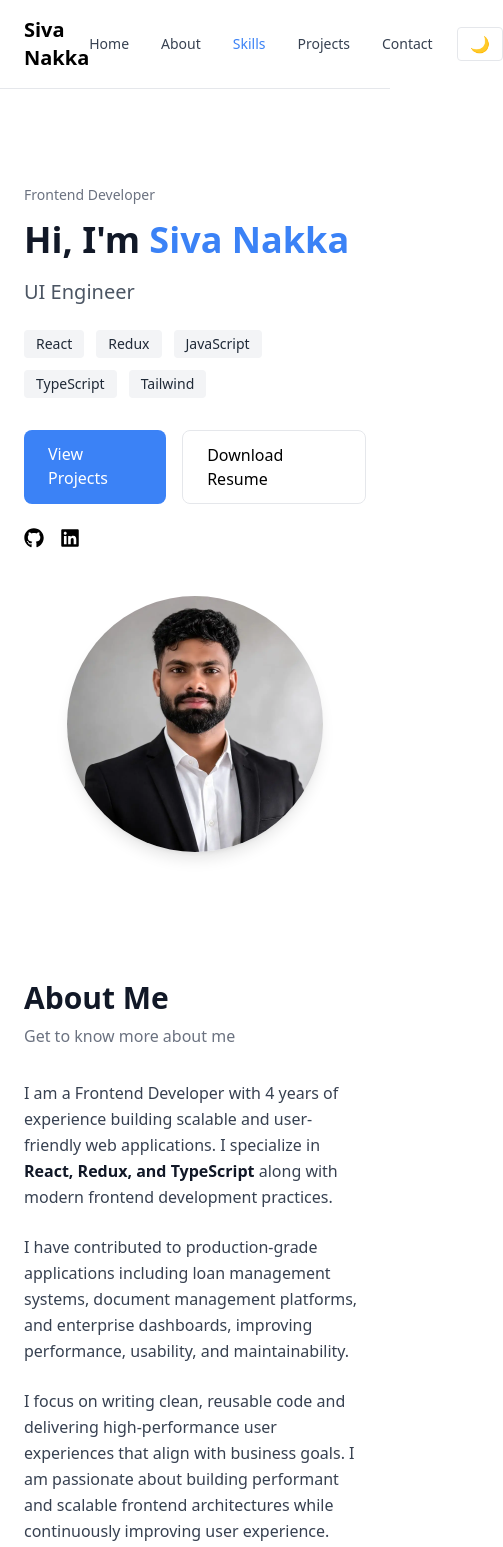
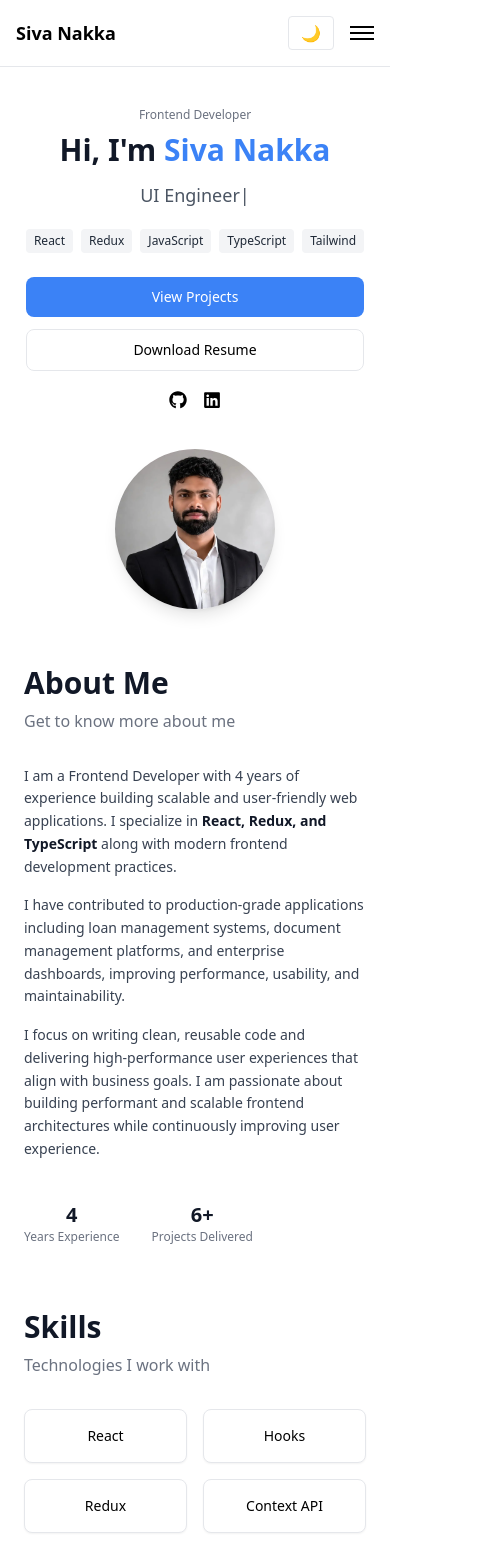
Before and after one commit to nakkasiva039/my-portfolio, a React (Vite) app: page /#skills in a window 390 px wide. Shown: the top 1547 px of the page, 503 px wide, since content can reach past the window. Built offline with nearby package versions, Linux system fonts and the light colour scheme.

Commit message:
Initial portfolio responsive update

```diff
--- a/src/components/Footer.tsx
+++ b/src/components/Footer.tsx
@@ -1,14 +1,14 @@
 const Footer = () => {
   return (
-    <footer className="py-8 border-t mt-4">
+    <footer className="py-6 sm:py-8 border-t mt-6 sm:mt-8">
 
-      <div className="max-w-6xl mx-auto px-6 flex flex-col md:flex-row justify-between items-center gap-4">
+      <div className="max-w-6xl mx-auto px-4 sm:px-6 flex flex-col md:flex-row justify-between items-center gap-3 sm:gap-4 text-center md:text-left">
 
-        <p className="text-gray-500 text-sm">
+        <p className="text-xs sm:text-sm text-gray-500">
           © {new Date().getFullYear()} Siva Nakka. All rights reserved.
         </p>
 
-        <div className="flex gap-6 text-sm">
+        <div className="flex gap-4 sm:gap-6 text-xs sm:text-sm">
 
           <a
             href="https://github.com/nakkasiva039"
--- a/src/components/Navbar.tsx
+++ b/src/components/Navbar.tsx
@@ -1,39 +1,48 @@
 import ThemeToggle from "./ThemeToggle";
 import { useActiveSection } from "../hooks/useActiveSection";
 import { navigation } from "../data/navigation";
-import { useCallback } from "react";
+import { useCallback, useState } from "react";
 
 const Navbar = () => {
   const { activeSection, setManualNavigation, setActiveSection } =
     useActiveSection();
 
+  const [isOpen, setIsOpen] = useState(false);
+
   const linkClasses = (section: string) =>
-    `hover:text-blue-500 ${
+    `block py-2 hover:text-blue-500 ${
       activeSection === section
         ? "text-blue-500"
         : "text-gray-700 dark:text-gray-200"
     }`;
 
-  const handleNavClick = useCallback((id: string) => {
-    setManualNavigation(true);
-    setActiveSection(id);
+  const handleNavClick = useCallback(
+    (id: string) => {
+      setManualNavigation(true);
+      setActiveSection(id);
+      setIsOpen(false); // close menu on click
 
-    setTimeout(() => {
-      setManualNavigation(false);
-    }, 800);
-  }, [setActiveSection, setManualNavigation]);
+      setTimeout(() => {
+        setManualNavigation(false);
+      }, 800);
+    },
+    [setActiveSection, setManualNavigation]
+  );
 
   return (
     <nav className="w-full border-b border-gray-200 dark:border-gray-700 sticky top-0 bg-white dark:bg-gray-900 z-50">
-      <div className="max-w-6xl mx-auto px-6 py-4 flex justify-between items-center">
+      <div className="max-w-6xl mx-auto px-4 sm:px-6 py-4 flex justify-between items-center">
+
+        {/* Logo */}
         <h1
-          className="text-xl font-bold cursor-pointer"
+          className="text-lg sm:text-xl font-bold cursor-pointer"
           onClick={() => window.scrollTo({ top: 0, behavior: "smooth" })}
         >
           Siva Nakka
         </h1>
 
-        <div className="flex items-center gap-6">
+        {/* Desktop Menu */}
+        <div className="hidden md:flex items-center gap-6">
           <ul className="flex gap-8 text-sm font-medium">
             {navigation.map(({ id, label }) => (
               <li key={id}>
@@ -50,7 +59,40 @@ const Navbar = () => {
 
           <ThemeToggle />
         </div>
+
+        {/* Mobile Right Side */}
+        <div className="flex items-center gap-4 md:hidden">
+          <ThemeToggle />
+
+          {/* Hamburger */}
+          <button onClick={() => setIsOpen(!isOpen)}>
+            <div className="space-y-1">
+              <span className="block w-6 h-0.5 bg-black dark:bg-white"></span>
+              <span className="block w-6 h-0.5 bg-black dark:bg-white"></span>
+              <span className="block w-6 h-0.5 bg-black dark:bg-white"></span>
+            </div>
+          </button>
+        </div>
       </div>
+
+      {/* Mobile Menu */}
+      {isOpen && (
+        <div className="md:hidden px-4 pb-4">
+          <ul className="flex flex-col gap-4 text-sm font-medium">
+            {navigation.map(({ id, label }) => (
+              <li key={id}>
+                <a
+                  href={`#${id}`}
+                  className={linkClasses(id)}
+                  onClick={() => handleNavClick(id)}
+                >
+                  {label}
+                </a>
+              </li>
+            ))}
+          </ul>
+        </div>
+      )}
     </nav>
   );
 };
--- a/src/components/ProjectCard.tsx
+++ b/src/components/ProjectCard.tsx
@@ -7,11 +7,14 @@ const ProjectCard = (props: Project) => {
 
   return (
     <>
-      <div className="
+      <div
+        className="
+        h-full
+        flex flex-col justify-between
         border border-gray-200 dark:border-gray-700
         bg-white dark:bg-gray-800
         rounded-xl
-               p-6
+        p-4 sm:p-5 md:p-6
         shadow-md
         transition-all duration-300
         hover:-translate-y-2
@@ -20,34 +23,38 @@ const ProjectCard = (props: Project) => {
         cursor-pointer
       "
       >
-        <h3 className="text-xl font-semibold mb-1 text-gray-900 dark:text-white">
+        {/* Top Content */}
+        <div>
+          <h3 className="text-lg sm:text-xl font-semibold mb-1 text-gray-900 dark:text-white">
             {props.title}
           </h3>
-        <span className="inline-block mt-1 mb-2 text-xs px-2 py-1 rounded bg-green-100 text-green-700 font-medium">
+
+          <span className="inline-block mt-1 mb-2 text-[10px] sm:text-xs px-2 py-1 rounded bg-green-100 text-green-700 font-medium">
             Work Project
           </span>
 
-        <p className="text-gray-600 dark:text-gray-300 mb-4">
+          <p className="text-sm sm:text-base text-gray-600 dark:text-gray-300 mb-4 line-clamp-3">
             {props.description}
           </p>
 
-        <div className="flex flex-wrap gap-2 mb-3">
+          <div className="flex flex-wrap gap-1.5 sm:gap-2 mb-3">
             {props.tech.map((item) => (
               <span
                 key={item}
-              className="text-sm bg-gray-100 dark:bg-gray-700 px-3 py-1 rounded"
+                className="text-[10px] sm:text-xs bg-gray-100 dark:bg-gray-700 px-2 sm:px-3 py-1 rounded"
               >
                 {item}
               </span>
             ))}
           </div>
+        </div>
 
-        {/* View More Button */}
+        {/* Bottom Button */}
         {props.details && (
-          <div className="flex justify-end">
+          <div className="flex justify-end mt-4">
             <button
               onClick={() => setOpen(true)}
-              className="text-blue-500 text-sm font-medium"
+              className="text-blue-500 text-xs sm:text-sm font-medium"
             >
               View More
             </button>
--- a/src/sections/About.tsx
+++ b/src/sections/About.tsx
@@ -6,12 +6,14 @@ const About = () => {
     <section
       id="about"
       aria-labelledby="about-heading"
-      className="py-8 scroll-mt-24 bg-white dark:bg-gray-900"
+      className="py-4 scroll-mt-24 bg-white dark:bg-gray-900"
     >
       <Container>
         <SectionTitle title="About Me" subtitle="Get to know more about me" />
 
-        <p className="text-gray-700 dark:text-gray-300 leading-relaxed max-w-3xl">
+        {/* Content */}
+        <div className="mt-6 sm:mt-8 space-y-4 sm:space-y-6">
+          <p className="text-sm sm:text-base text-gray-700 dark:text-gray-300 leading-relaxed max-w-3xl">
             I am a Frontend Developer with 4 years of experience building scalable
             and user-friendly web applications. I specialize in{" "}
             <span className="font-semibold text-gray-900 dark:text-white">
@@ -20,35 +22,36 @@ const About = () => {
             along with modern frontend development practices.
           </p>
 
-        <p className="text-gray-700 dark:text-gray-300 leading-relaxed mt-6 max-w-3xl">
+          <p className="text-sm sm:text-base text-gray-700 dark:text-gray-300 leading-relaxed max-w-3xl">
             I have contributed to production-grade applications including loan
             management systems, document management platforms, and enterprise
             dashboards, improving performance, usability, and maintainability.
           </p>
 
-        <p className="text-gray-700 dark:text-gray-300 leading-relaxed mt-6 max-w-3xl">
+          <p className="text-sm sm:text-base text-gray-700 dark:text-gray-300 leading-relaxed max-w-3xl">
             I focus on writing clean, reusable code and delivering
             high-performance user experiences that align with business goals. I am
             passionate about building performant and scalable frontend
             architectures while continuously improving user experience.
           </p>
+        </div>
 
         {/* Optional Stats Section (Premium Look) */}
         <div className="flex gap-8 mt-10">
           <div className="text-center">
-            <p className="text-2xl font-bold text-gray-900 dark:text-white">
+            <p className="text-xl sm:text-2xl font-bold text-gray-900 dark:text-white">
               4
             </p>
-            <p className="text-sm text-gray-500 dark:text-gray-400">
+            <p className="text-xs sm:text-sm text-gray-500 dark:text-gray-400">
               Years Experience
             </p>
           </div>
 
           <div className="text-center">
-            <p className="text-2xl font-bold text-gray-900 dark:text-white">
+            <p className="text-xl sm:text-2xl font-bold text-gray-900 dark:text-white">
               6+
             </p>
-            <p className="text-sm text-gray-500 dark:text-gray-400">
+            <p className="text-xs sm:text-sm text-gray-500 dark:text-gray-400">
               Projects Delivered
             </p>
           </div>
--- a/src/sections/Contact.tsx
+++ b/src/sections/Contact.tsx
@@ -40,24 +40,25 @@ const Contact = () => {
           subtitle="Let's connect and work together"
         />
 
-        <div className="grid md:grid-cols-2 gap-12">
+        <div className="mt-8 grid grid-cols-1 md:grid-cols-2 gap-8 sm:gap-10 md:gap-12">
+
           {/* Contact Info */}
           <div>
-            <p className="text-gray-600 mb-6">
+            <p className="text-sm sm:text-base text-gray-600 mb-6">
               Feel free to reach out if you want to collaborate on a project or
               just want to connect.
             </p>
 
-            <div className="space-y-4">
+            <div className="space-y-3 sm:space-y-4">
               {/* Email */}
               <a
                 href="mailto:siva4039.des@gmail.com"
-                className="flex items-center gap-4 border border-gray-200 dark:border-gray-700 p-4 rounded-lg hover:shadow-md hover:-translate-y-1 transition"
+                className="flex items-center gap-3 sm:gap-4 border border-gray-200 dark:border-gray-700 p-3 sm:p-4 rounded-lg hover:shadow-md hover:-translate-y-1 transition"
               >
-                <FaEnvelope className="text-blue-500 text-xl" />
+                <FaEnvelope className="text-blue-500 text-lg sm:text-xl" />
                 <div>
-                  <p className="font-semibold">Email</p>
-                  <p className="text-gray-600 text-sm">
+                  <p className="text-sm sm:text-base font-semibold">Email</p>
+                  <p className="text-xs sm:text-sm text-gray-600">
                     siva4039.des@gmail.com
                   </p>
                 </div>
@@ -68,12 +69,12 @@ const Contact = () => {
                 href="https://www.linkedin.com/in/siva-nakka-44a57328a"
                 target="_blank"
                 rel="noopener noreferrer"
-                className="flex items-center gap-4 border border-gray-200 dark:border-gray-700 p-4 rounded-lg hover:shadow-md hover:-translate-y-1 transition"
+                className="flex items-center gap-3 sm:gap-4 border border-gray-200 dark:border-gray-700 p-3 sm:p-4 rounded-lg hover:shadow-md hover:-translate-y-1 transition"
               >
-                <FaLinkedin className="text-blue-600 text-xl" />
+                <FaLinkedin className="text-blue-600 text-lg sm:text-xl" />
                 <div>
-                  <p className="font-semibold">LinkedIn</p>
-                  <p className="text-gray-600 text-sm">
+                  <p className="text-sm sm:text-base font-semibold">LinkedIn</p>
+                  <p className="text-xs sm:text-sm text-gray-600">
                     linkedin.com/in/myprofile
                   </p>
                 </div>
@@ -84,12 +85,12 @@ const Contact = () => {
                 href="https://github.com/nakkasiva039"
                 target="_blank"
                 rel="noopener noreferrer"
-                className="flex items-center gap-4 border border-gray-200 dark:border-gray-700 p-4 rounded-lg hover:shadow-md hover:-translate-y-1 transition"
+                className="flex items-center gap-3 sm:gap-4 border border-gray-200 dark:border-gray-700 p-3 sm:p-4 rounded-lg hover:shadow-md hover:-translate-y-1 transition"
               >
-                <FaGithub className="text-gray-800 text-xl" />
+                <FaGithub className="text-gray-800 text-lg sm:text-xl" />
                 <div>
-                  <p className="font-semibold">GitHub</p>
-                  <p className="text-gray-600 text-sm">
+                  <p className="text-sm sm:text-base font-semibold">GitHub</p>
+                  <p className="text-xs sm:text-sm text-gray-600">
                     github.com/yourusername
                   </p>
                 </div>
@@ -98,32 +99,32 @@ const Contact = () => {
           </div>
 
           {/* Contact Form */}
-          <form ref={form} onSubmit={sendEmail} className="space-y-4">
+          <form ref={form} onSubmit={sendEmail} className="space-y-3 sm:space-y-4">
             <input
               type="text"
               name="user_name"
               placeholder="Your Name"
-              className="w-full border rounded-lg px-4 py-3"
+              className="w-full border rounded-lg px-3 sm:px-4 py-2.5 sm:py-3 text-sm sm:text-base"
             />
 
             <input
               type="email"
               name="user_email"
               placeholder="Your Email"
-              className="w-full border rounded-lg px-4 py-3"
+              className="w-full border rounded-lg px-3 sm:px-4 py-2.5 sm:py-3 text-sm sm:text-base"
             />
 
             <textarea
               name="message"
               placeholder="Your Message"
               rows={4}
-              className="w-full border rounded-lg px-4 py-3"
+              className="w-full border rounded-lg px-3 sm:px-4 py-2.5 sm:py-3 text-sm sm:text-base"
             />
 
             <button
               type="submit"
               disabled={loading}
-              className="bg-blue-500 text-white px-6 py-3 rounded-lg hover:bg-blue-600 disabled:opacity-60"
+              className="w-full sm:w-auto bg-blue-500 text-white px-6 py-2.5 sm:py-3 rounded-lg hover:bg-blue-600 disabled:opacity-60 text-sm sm:text-base"
             >
               {loading ? "Sending message..." : "Send Message"}
             </button>
--- a/src/sections/Hero.tsx
+++ b/src/sections/Hero.tsx
@@ -7,22 +7,29 @@ import { useInView } from "../hooks/useInView";
 const Hero = () => {
   const { ref, isVisible } = useInView();
   return (
-    <section id="home" ref={ref} className="py-24 scroll-mt-24">
+    <section
+      id="home"
+      ref={ref}
+      className="py-10 sm:py-20 md:py-24 scroll-mt-24"
+    >
       <Container>
-        <div className="flex flex-col md:flex-row items-center justify-between gap-12">
+        <div className="flex flex-col md:flex-row items-center justify-between gap-10 md:gap-12">
+
           {/* Left Content */}
           <div
-            className={`max-w-xl transition-fade ${isVisible ? "animate-slide-left" : "opacity-0"}`}
+            className={`max-w-xl text-center md:text-left transition-fade ${
+              isVisible ? "animate-slide-left" : "opacity-0"
+            }`}
           >
-            <p className="text-sm text-gray-500 dark:text-gray-400 mb-3">
+            <p className="text-xs sm:text-sm text-gray-500 dark:text-gray-400 mb-2 sm:mb-3">
               Frontend Developer
             </p>
 
-            <h1 className="text-4xl md:text-5xl lg:text-6xl font-bold leading-tight text-gray-900 dark:text-white">
+            <h1 className="text-3xl sm:text-4xl md:text-5xl lg:text-6xl font-bold leading-tight text-gray-900 dark:text-white">
               Hi, I'm <span className="text-blue-500">Siva Nakka</span>
             </h1>
 
-            <p className="text-xl mt-4 text-gray-600 dark:text-gray-300">
+            <p className="text-lg sm:text-xl mt-3 sm:mt-4 text-gray-600 dark:text-gray-300">
               <TypeAnimation
                 sequence={[
                   "Frontend Engineer",
@@ -38,34 +45,25 @@ const Hero = () => {
               />
             </p>
 
-            {/* Tech Stack Badges */}
-            <div className="flex flex-wrap gap-3 mt-6">
-              <span className="bg-gray-100 dark:bg-gray-800 text-gray-800 dark:text-gray-200 px-3 py-1 rounded text-sm">
-                React
-              </span>
-
-              <span className="bg-gray-100 dark:bg-gray-800 text-gray-800 dark:text-gray-200 px-3 py-1 rounded text-sm">
-                Redux
-              </span>
-
-              <span className="bg-gray-100 dark:bg-gray-800 text-gray-800 dark:text-gray-200 px-3 py-1 rounded text-sm">
-                JavaScript
-              </span>
-
-              <span className="bg-gray-100 dark:bg-gray-800 text-gray-800 dark:text-gray-200 px-3 py-1 rounded text-sm">
-                TypeScript
-              </span>
-
-              <span className="bg-gray-100 dark:bg-gray-800 text-gray-800 dark:text-gray-200 px-3 py-1 rounded text-sm">
-                Tailwind
-              </span>
+            {/* Tech Stack */}
+            <div className="flex flex-wrap justify-center md:justify-start gap-2 sm:gap-3 mt-5 sm:mt-6">
+              {["React", "Redux", "JavaScript", "TypeScript", "Tailwind"].map(
+                (tech) => (
+                  <span
+                    key={tech}
+                    className="bg-gray-100 dark:bg-gray-800 text-gray-800 dark:text-gray-200 px-2 sm:px-3 py-1 rounded text-xs sm:text-sm"
+                  >
+                    {tech}
+                  </span>
+                )
+              )}
             </div>
 
             {/* Buttons */}
-            <div className="flex gap-4 mt-8">
+            <div className="flex flex-col sm:flex-row justify-center md:justify-start gap-3 sm:gap-4 mt-6 sm:mt-8">
               <a
                 href="#projects"
-                className="px-6 py-3 bg-blue-500 text-white rounded-lg hover:bg-blue-600"
+                className="px-5 sm:px-6 py-2.5 sm:py-3 bg-blue-500 text-white rounded-lg hover:bg-blue-600 text-sm sm:text-base"
               >
                 View Projects
               </a>
@@ -73,14 +71,14 @@ const Hero = () => {
               <a
                 href="Resume.pdf"
                 download
-                className="px-6 py-3 border rounded-lg hover:bg-gray-100"
+                className="px-5 sm:px-6 py-2.5 sm:py-3 border rounded-lg hover:bg-gray-100 text-sm sm:text-base"
               >
                 Download Resume
               </a>
             </div>
 
             {/* Social Icons */}
-            <div className="flex gap-4 mt-6 text-xl">
+            <div className="flex justify-center md:justify-start gap-4 mt-5 sm:mt-6 text-lg sm:text-xl">
               <a
                 href="https://github.com/nakkasiva039"
                 target="_blank"
@@ -102,14 +100,16 @@ const Hero = () => {
           </div>
 
           {/* Profile Image */}
-          <div className={`${isVisible ? "animate-slide-right" : "opacity-0"}`}>
+          <div
+            className={`flex justify-center ${
+              isVisible ? "animate-slide-right" : "opacity-0"
+            }`}
+          >
             <img
               src={profile}
               alt="Siva Nakka profile"
-              width="256"
-              height="256"
               fetchPriority="high"
-              className="w-64 h-64 object-cover rounded-full shadow-lg"
+              className="w-40 h-40 sm:w-52 sm:h-52 md:w-64 md:h-64 object-cover rounded-full shadow-lg"
             />
           </div>
         </div>
--- a/src/sections/Projects.tsx
+++ b/src/sections/Projects.tsx
@@ -7,19 +7,21 @@ const Projects = () => {
   return (
     <section
       id="projects"
-      className="py-24 scroll-mt-24 bg-gray-50 dark:bg-gray-900"
+      className="py-10 scroll-mt-24 bg-gray-50 dark:bg-gray-900"
     >
       <Container>
         <SectionTitle
           title="Professional Experience"
           subtitle="Projects developed as part of my work experience"
         />
-        <p className="text-sm text-gray-500 mb-6 max-w-2xl">
+
+        <p className="text-xs sm:text-sm text-gray-500 mb-6 sm:mb-8 max-w-2xl">
           Note: The following projects were developed as part of my professional
           experience and may not have public repositories due to company
           policies.
         </p>
-        <div className="grid md:grid-cols-2 lg:grid-cols-3 gap-8">
+
+        <div className="grid grid-cols-1 sm:grid-cols-2 lg:grid-cols-3 gap-5 sm:gap-6 md:gap-8">
           {projects.map((project) => (
             <ProjectCard key={project.title} {...project} />
           ))}
--- a/src/sections/Skills.tsx
+++ b/src/sections/Skills.tsx
@@ -26,11 +26,16 @@ const skills = [
 const Skills = () => {
   const { ref, isVisible } = useInView();
   return (
-  <section id="skills" ref={ref} className="py-12 scroll-mt-24">
+    <section
+      id="skills"
+      ref={ref}
+      className="py-12 sm:py-12 md:py-14 scroll-mt-24"
+    >
       <Container>
         <SectionTitle title="Skills" subtitle="Technologies I work with" />
+
         <div
-          className={`grid grid-cols-2 md:grid-cols-3 lg:grid-cols-4 gap-6 ${
+          className={`mt-8 grid grid-cols-2 sm:grid-cols-3 lg:grid-cols-4 gap-4 sm:gap-6 ${
             isVisible ? "animate-zoom-in" : "opacity-0"
           }`}
         >
@@ -38,10 +43,11 @@ const Skills = () => {
             <div
               key={skill}
               className="border border-gray-200 dark:border-gray-700
-                 bg-white dark:bg-gray-800
-                 rounded-lg p-6 text-center shadow-sm
-                 hover:shadow-md hover:scale-105
-                 transition duration-300"
+              bg-white dark:bg-gray-800
+              rounded-lg p-4 sm:p-5 md:p-6
+              text-center text-sm sm:text-base
+              shadow-sm hover:shadow-md hover:scale-105
+              transition duration-300"
             >
               {skill}
             </div>
```
Lines whose indentation alone changed are shown as unchanged.
